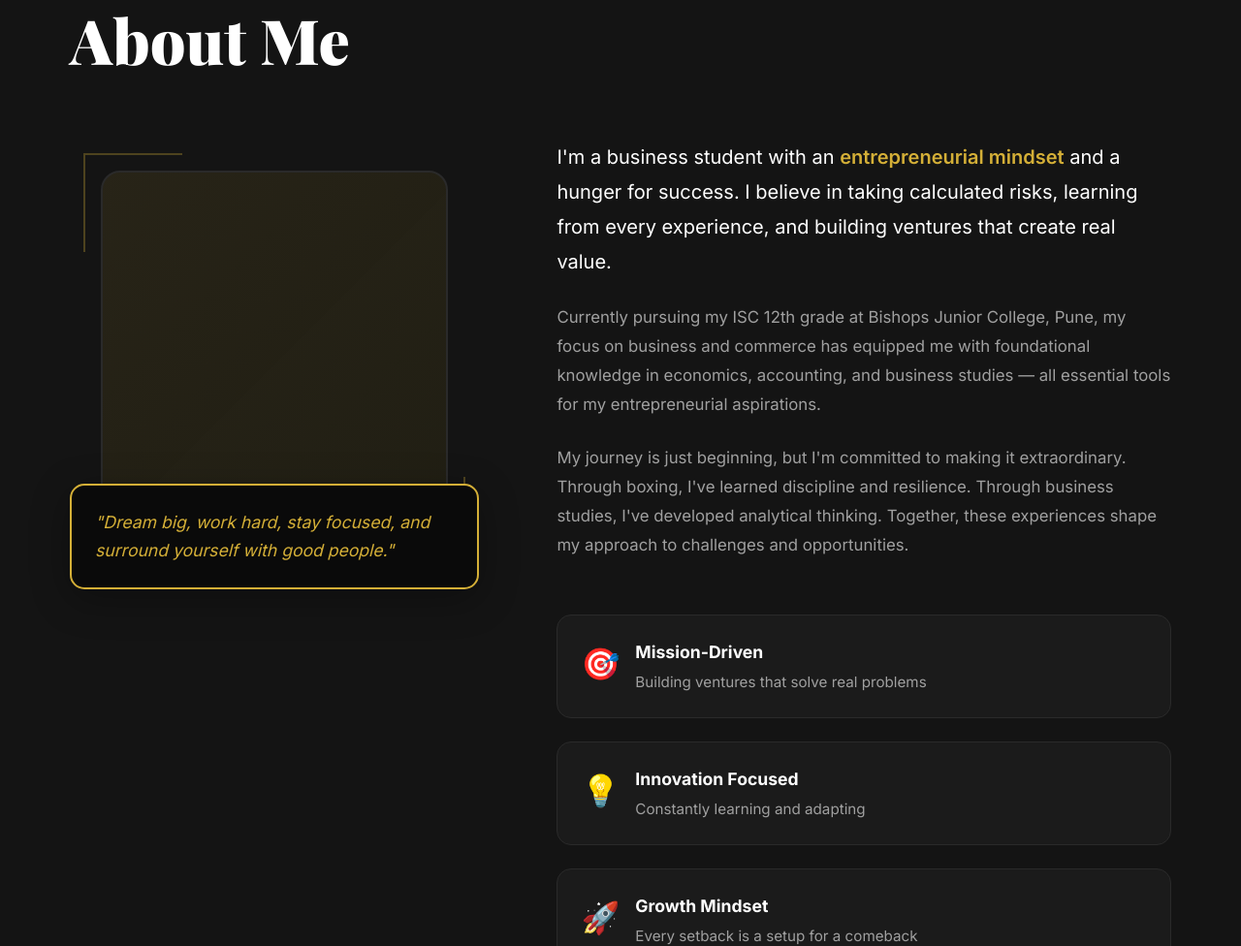
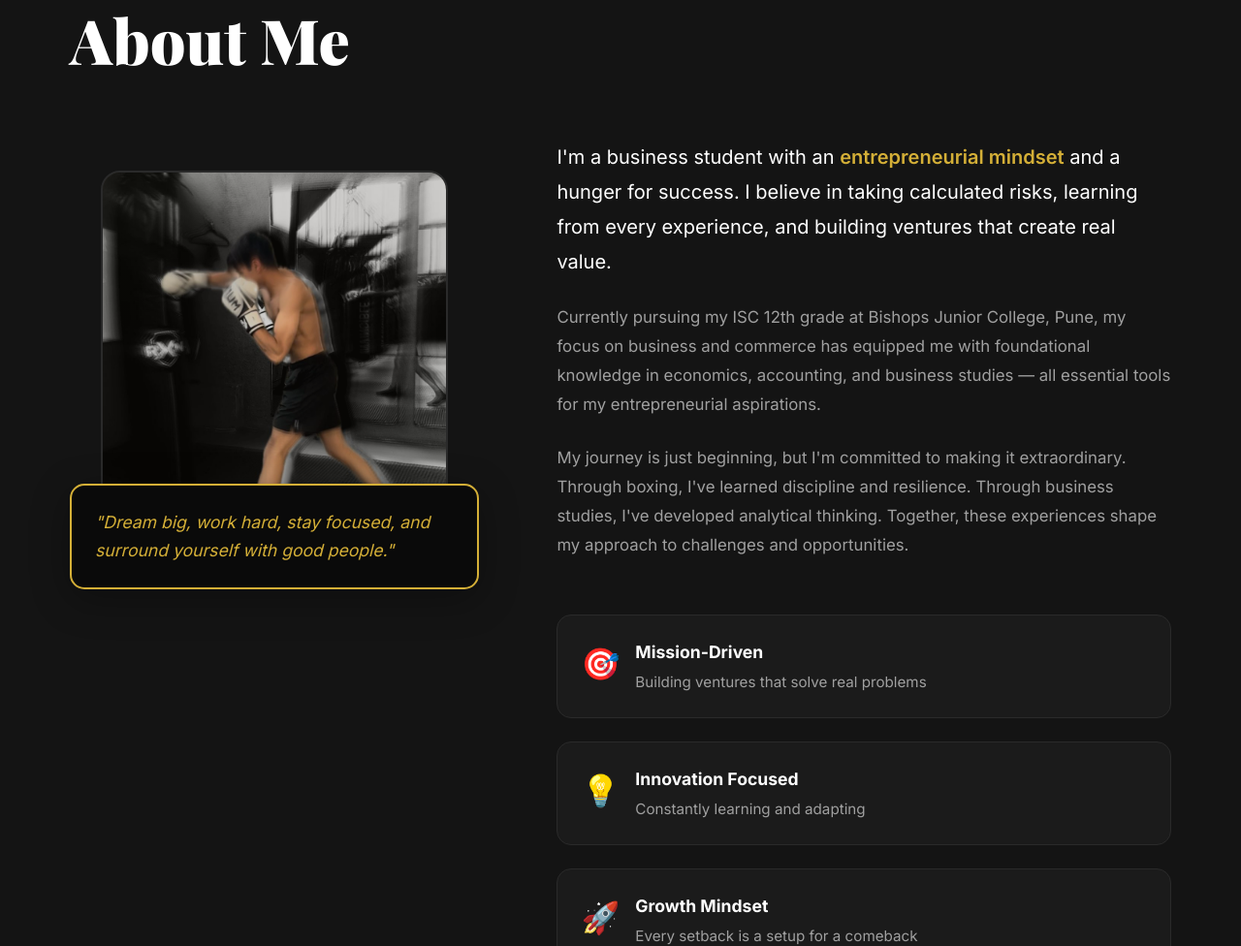
Before and after one commit to VihanG1423/jinay-portfolio, a plain HTML site: page index.html in a window 1280 px wide. Shown: the part 1523-2499 px from the top of the page at 97% size. Drawn offline with nearby package versions, Linux system fonts and the light colour scheme.

Commit message:
Add boxing photo to About section
Replaced placeholder decoration with actual boxing photo to showcase athletic background and discipline.

Co-authored-by: Cursor <cursoragent@cursor.com>

```diff
--- a/index.html
+++ b/index.html
@@ -131,7 +131,9 @@
             <div class="about-content">
                 <div class="about-left">
                     <div class="about-image-wrapper">
-                        <div class="about-decoration"></div>
+                        <div class="about-decoration">
+                            <img src="about_me_photo.jpeg" alt="Jinay boxing" class="about-image">
+                        </div>
                         <p class="about-quote">"Dream big, work hard, stay focused, and surround yourself with good people."</p>
                     </div>
                 </div>
--- a/styles.css
+++ b/styles.css
@@ -723,6 +723,15 @@ body {
     border-radius: 20px;
     border: 2px solid var(--border-color);
     position: relative;
+    overflow: hidden;
+}
+
+.about-image {
+    width: 100%;
+    height: 100%;
+    object-fit: cover;
+    object-position: center;
+    opacity: 0.8;
 }
 
 .about-decoration::before,
```
Also changed, not shown: about_me_photo.jpeg (added).
